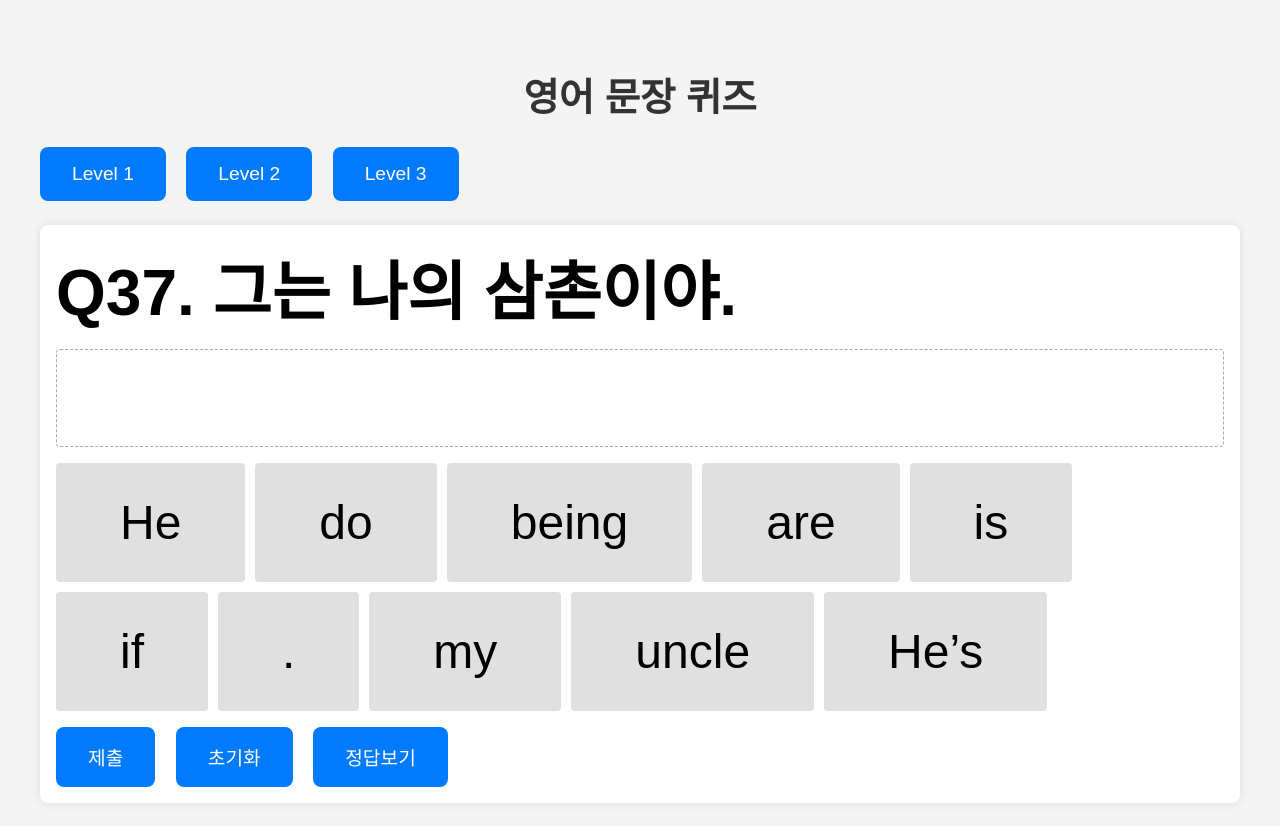
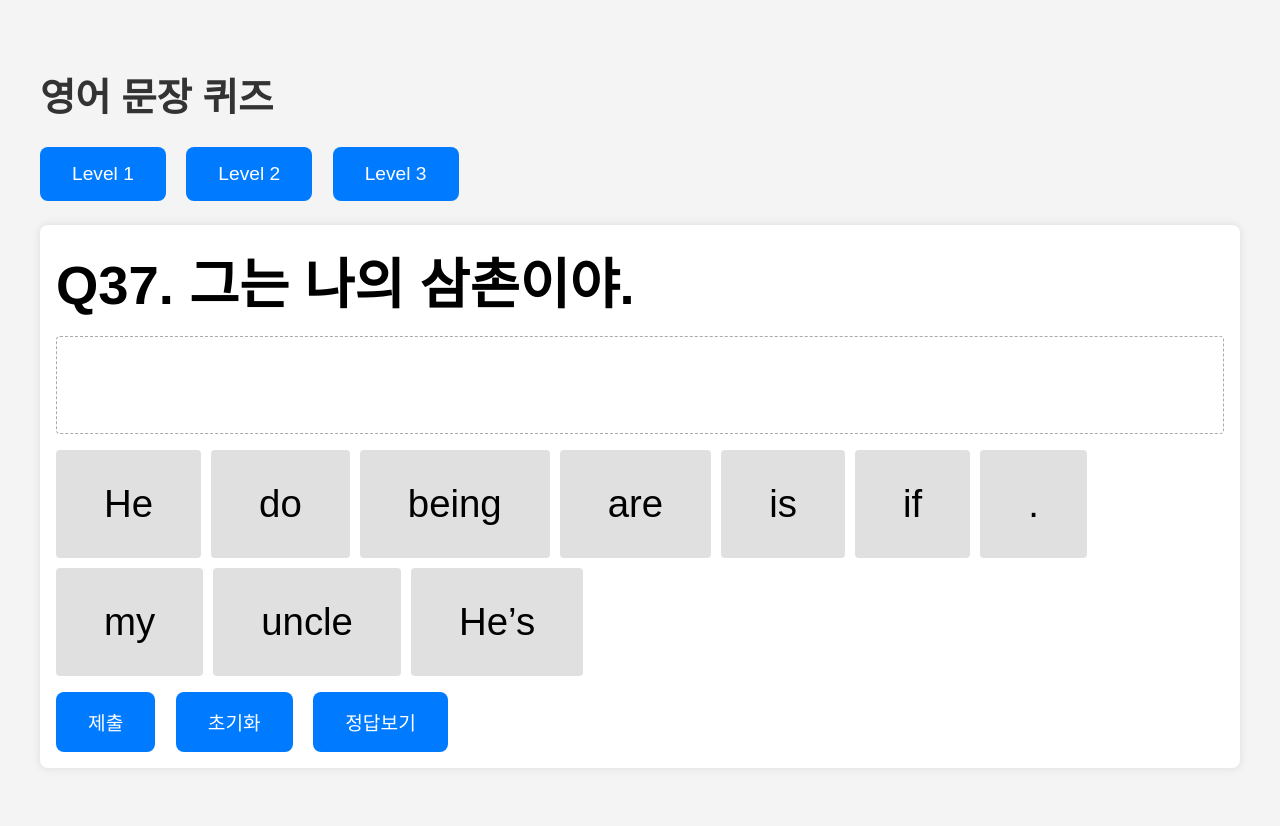
Before and after one commit to GGulzeng/quiz, a plain HTML site: page index.html in a window 1280 px wide. Both pictures are taken after a click on the button "Level 1". Drawn offline with Linux system fonts and the light colour scheme.

Commit message:
Add files via upload

```diff
--- a/index.html
+++ b/index.html
@@ -6,7 +6,7 @@
   <title>영어 문장 퀴즈</title>
   <style>
     body { font-family: sans-serif; padding: 2rem; background: #f4f4f4; }
-    h1 { color: #333; font-size: 6rem; text-align: center;  font-size: 2.4rem; }
+    h1 { color: #333; font-size: 6.6rem;  font-size: 2.4rem; }
     .level-buttons { margin-bottom: 1.5rem; }
     .level-buttons button,
     button {
@@ -20,14 +20,26 @@
       margin-right: 1rem;
     }
     .quiz-box { background: white; padding: 1rem; margin-bottom: 2rem; border-radius: 8px; box-shadow: 0 0 10px rgba(0,0,0,0.1); }
-    .kor-question { font-size: 4rem; font-weight: bold; margin-bottom: 1rem; }
+    .kor-question { font-size: 3.4rem; font-weight: bold; margin-bottom: 1rem; }
     .choices { display: flex; flex-wrap: wrap; gap: 10px; margin-bottom: 1rem; }
-    .choice { background: #e0e0e0; padding: 2rem 4rem; font-size: 3rem; border-radius: 4px; cursor: pointer; }
+    .choice {
+      background: #e0e0e0;
+      padding: 2rem 3rem;
+      font-size: 2.4rem;
+      border-radius: 20px;
+      transition: all 0.3s ease;
+     border-radius: 4px; cursor: pointer; }
     .assembled { min-height: 80px; font-size: 3rem; margin-bottom: 1rem; border: 1px dashed #aaa; padding: 0.5rem; border-radius: 4px; background: #fff; }
     .modal { display: none; position: fixed; top: 0; left: 0; width: 100%; height: 100%; background: rgba(0,0,0,0.5); justify-content: center; align-items: center; z-index: 10; }
     .modal-content { background: white; padding: 2rem; border-radius: 8px; text-align: center; min-width: 300px; }
     #countdown { font-size: 1.2rem; margin-top: 1rem; color: #d00; }
-  </style>
+
+.choice:hover {
+  background-color: #d0d0d0;
+  transform: scale(1.05);
+}
+
+</style>
 </head>
 <body>
   <h1>영어 문장 퀴즈</h1>
```
